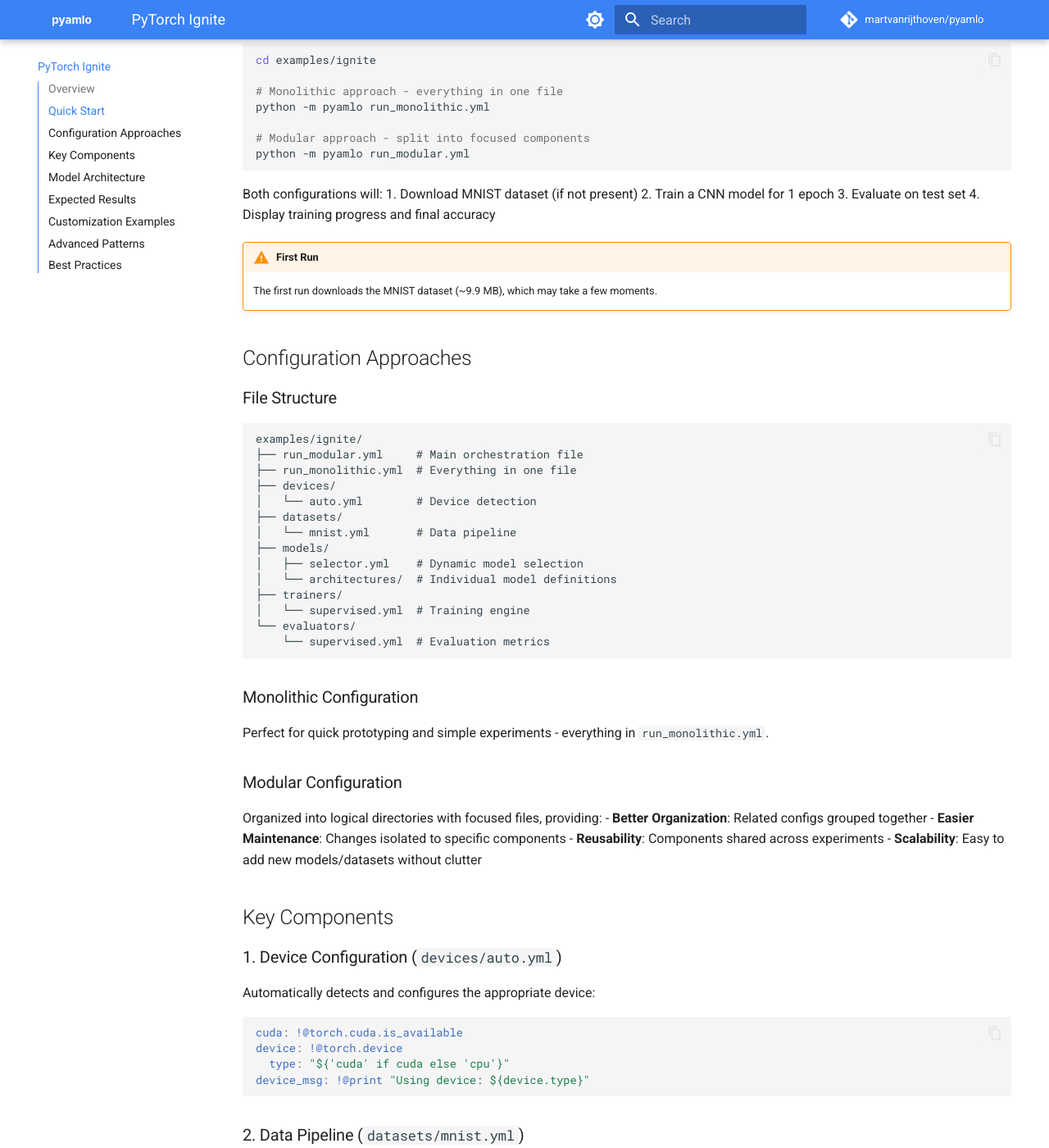
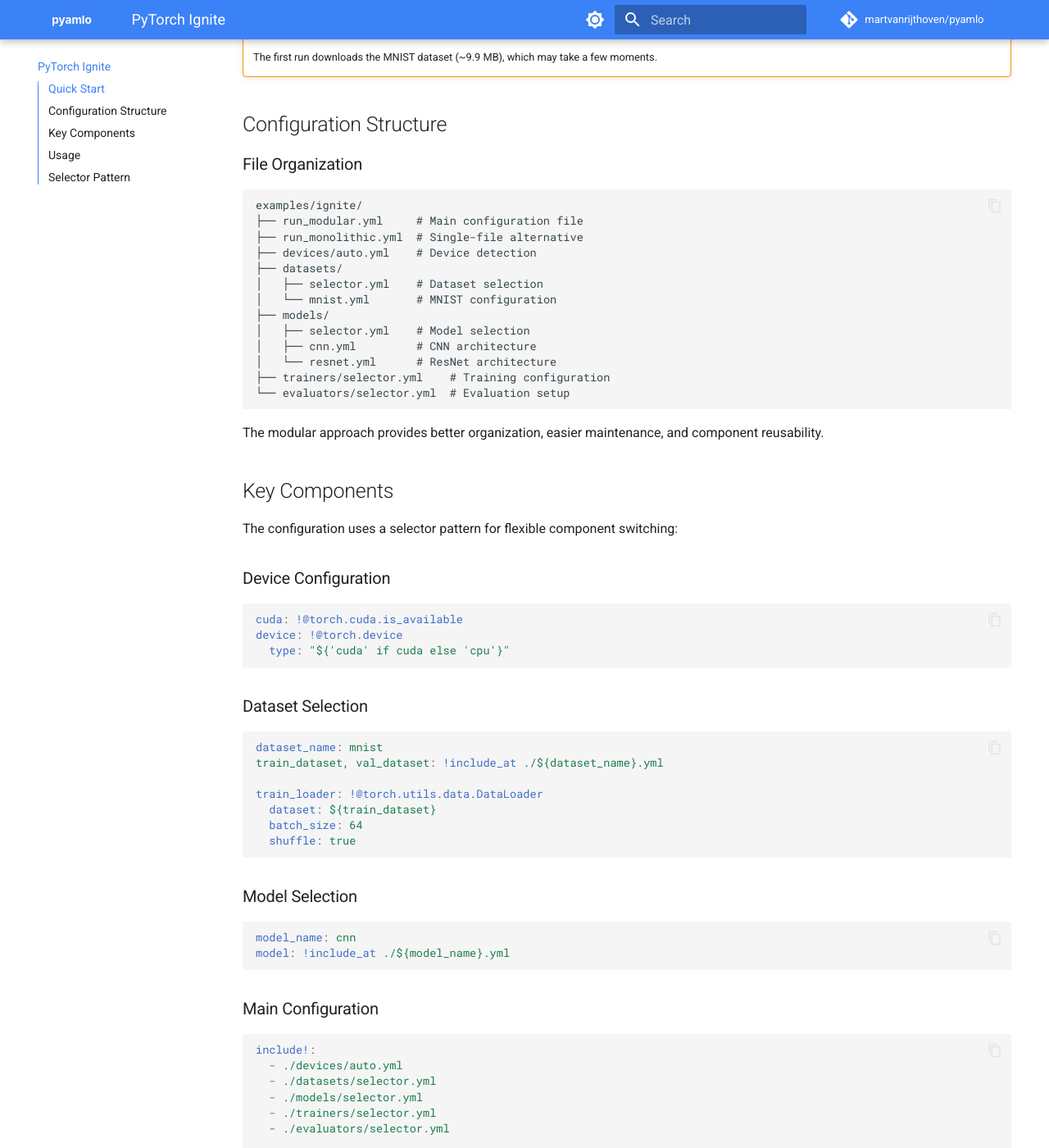
Before and after one commit to martvanrijthoven/pyamlo, an MkDocs documentation site: the page built from docs/pytorch-ignite.md, in a window 1280 px wide and 1400 px high, scrolled down 765 px. Shown: the whole window at 82% size. Built offline with MkDocs 1.6.1 and Material for MkDocs 9.7.7, drawn with Linux system fonts in a browser that asks for light colours; comment, search, counter and statistics services are not loaded; some of the changed text lies outside the part shown.

Commit message:
update docs

````diff
--- a/docs/pytorch-ignite.md
+++ b/docs/pytorch-ignite.md
@@ -1,15 +1,6 @@
 # PyTorch Ignite with PYAMLO
 
-This guide demonstrates using PyTorch Ignite with PYAMLO for MNIST digit classification, showcasing both monolithic and modular configuration approaches.
-
-## Overview
-
-The PyTorch Ignite example demonstrates how PYAMLO manages complex ML training pipelines through declarative YAML configuration, providing:
-
-- **Reproducibility**: Complete training configuration in version-controlled files
-- **Modularity**: Split complex configurations into focused, reusable components
-- **Flexibility**: Easy experimentation with different architectures and hyperparameters
-- **Clarity**: Human-readable configuration documenting the entire training process
+This guide demonstrates using PyTorch Ignite with PYAMLO for MNIST digit classification, showcasing modular ML configuration management.
 
 ## Quick Start
 
@@ -38,61 +29,42 @@
 !!! warning "First Run"
     The first run downloads the MNIST dataset (~9.9 MB), which may take a few moments.
 
-## Configuration Approaches
+## Configuration Structure
 
-### File Structure
+### File Organization
 ```
 examples/ignite/
-├── run_modular.yml     # Main orchestration file
-├── run_monolithic.yml  # Everything in one file
-├── devices/
-│   └── auto.yml        # Device detection
+├── run_modular.yml     # Main configuration file
+├── run_monolithic.yml  # Single-file alternative
+├── devices/auto.yml    # Device detection
 ├── datasets/
-│   └── mnist.yml       # Data pipeline
+│   ├── selector.yml    # Dataset selection
+│   └── mnist.yml       # MNIST configuration
 ├── models/
-│   ├── selector.yml    # Dynamic model selection
-│   └── architectures/  # Individual model definitions
-├── trainers/
-│   └── supervised.yml  # Training engine
-└── evaluators/
-    └── supervised.yml  # Evaluation metrics
+│   ├── selector.yml    # Model selection
+│   ├── cnn.yml         # CNN architecture
+│   └── resnet.yml      # ResNet architecture
+├── trainers/selector.yml    # Training configuration
+└── evaluators/selector.yml  # Evaluation setup
 ```
 
-### Monolithic Configuration
-Perfect for quick prototyping and simple experiments - everything in `run_monolithic.yml`.
-
-### Modular Configuration
-Organized into logical directories with focused files, providing:
-- **Better Organization**: Related configs grouped together
-- **Easier Maintenance**: Changes isolated to specific components
-- **Reusability**: Components shared across experiments
-- **Scalability**: Easy to add new models/datasets without clutter
+The modular approach provides better organization, easier maintenance, and component reusability.
 
 ## Key Components
 
-### 1. Device Configuration (`devices/auto.yml`)
-Automatically detects and configures the appropriate device:
+The configuration uses a selector pattern for flexible component switching:
+
+### Device Configuration
 ```yaml
 cuda: !@torch.cuda.is_available
 device: !@torch.device
   type: "${'cuda' if cuda else 'cpu'}"
-device_msg: !@print "Using device: ${device.type}"
 ```
 
-### 2. Data Pipeline (`datasets/mnist.yml`)
+### Dataset Selection
 ```yaml
-transform: !@torchvision.transforms.Compose
-  transforms:
-    - !@torchvision.transforms.ToTensor
-    - !@torchvision.transforms.Normalize
-      mean: [0.1307]
-      std: [0.3081]
-
-train_dataset: !@torchvision.datasets.MNIST
-  root: './data'
-  train: true
-  download: true
-  transform: ${transform}
+dataset_name: mnist
+train_dataset, val_dataset: !include_at ./${dataset_name}.yml
 
 train_loader: !@torch.utils.data.DataLoader
   dataset: ${train_dataset}
@@ -100,164 +72,66 @@
   shuffle: true
 ```
 
-### 3. Model Selection (`models/selector.yml`)
-Dynamically selects model architecture:
+### Model Selection
 ```yaml
-model_name: cnn  # Default model
-_model: !include ./architectures/${model_name}.yml
-model: ${_model.architecture}
-_model_device_setup: !@pyamlo.call
-  calling: ${model.to}
-  device: ${device}
+model_name: cnn
+model: !include_at ./${model_name}.yml
 ```
 
-### 4. Training Setup (`trainers/supervised.yml`)
-```yaml
-criterion: !@torch.nn.CrossEntropyLoss
-optimizer: !@torch.optim.Adam
-  params: !@pyamlo.call ${model.parameters}
-  lr: 0.001
-
-trainer: !@ignite.engine.create_supervised_trainer
-  model: ${model}
-  optimizer: ${optimizer}
-  loss_fn: ${criterion}
-  device: ${device}
-
-pbar: !@ignite.handlers.ProgressBar
-  persist: true
-
-attach_pbar: !@pyamlo.call
-  calling: ${pbar.attach}
-  engine: ${trainer}
-```
-
-### 5. Evaluation Setup (`evaluators/supervised.yml`)
-```yaml
-metrics:
-  accuracy: !@ignite.metrics.Accuracy
-  loss: !@ignite.metrics.Loss
-    loss_fn: ${criterion}
-  precision: !@ignite.metrics.Precision
-  recall: !@ignite.metrics.Recall
-
-evaluator: !@ignite.engine.create_supervised_evaluator
-  model: ${model}
-  metrics: ${metrics}
-  device: ${device}
-```
-
-### 6. Main Orchestration (`run_modular.yml`)
+### Main Configuration
 ```yaml
 include!:
   - ./devices/auto.yml
-  - ./datasets/mnist.yml
+  - ./datasets/selector.yml
   - ./models/selector.yml
-  - ./trainers/supervised.yml
-  - ./evaluators/supervised.yml
+  - ./trainers/selector.yml
+  - ./evaluators/selector.yml
 
 epochs: 1
 train_result: !@pyamlo.call
   calling: ${trainer.run}
   data: ${train_loader}
   max_epochs: ${epochs}
-
-eval_result: !@pyamlo.call
-  calling: ${evaluator.run}
-  data: ${val_loader}
-
-results_msg: !@pprint.pprint ${evaluator.state.metrics}
 ```
-## Model Architecture
-
-The CNN model consists of:
-1. **First Conv Block**: Conv2d(1→32) → ReLU → MaxPool2d
-2. **Second Conv Block**: Conv2d(32→64) → ReLU → MaxPool2d
-3. **Classifier**: Flatten → Linear(3136→128) → ReLU → Dropout(0.5) → Linear(128→10)
-
-**Input**: 28×28 grayscale images | **Output**: 10-class probability distribution
-
-## Expected Results
-
-```
-Using device: cuda
-Iteration: [938/938] 100%|████████████████████| [00:20<00:00]
-Training completed!
-Evaluation completed! {'accuracy': 0.9868, 'loss': 0.040337673950195316}
-```
-
-## Customization Examples
-
-### Training Parameters
-**Change optimizer** in `trainers/supervised.yml`:
-```yaml
-optimizer: !@torch.optim.SGD
-  params: !@pyamlo.call ${model.parameters}
-  lr: 0.01
-  momentum: 0.9
-```
-
-**Change training duration** in `run_modular.yml`:
-```yaml
-epochs: 5
-```
-
-### Device Selection
-**Force specific device** in `devices/auto.yml`:
-```yaml
-device: !@torch.device
-  type: "cpu"  # or "cuda" or "mps"
-```
-
-### Additional Metrics
-**Extend evaluator** in `evaluators/supervised.yml`:
-```yaml
-metrics:
-  accuracy: !@ignite.metrics.Accuracy
-  loss: !@ignite.metrics.Loss
-    loss_fn: ${criterion}
-  f1: !@ignite.metrics.Fbeta
-    beta: 1
-```
+## Usage
 
 ### Command Line Overrides
 ```bash
-python -m pyamlo run_modular.yml pyamlo.lr=0.01 pyamlo.epochs=5
-python -m pyamlo run_modular.yml 'pyamlo.model_name=resnet'
+# Change learning rate
+python -m pyamlo run_modular.yml pyamlo.lr=0.01
+
+# Change model
+python -m pyamlo run_modular.yml pyamlo.model_name=resnet
+
+# Multiple overrides
+python -m pyamlo run_modular.yml pyamlo.lr=0.01 pyamlo.epochs=5 pyamlo.model_name=resnet
 ```
 
-## Advanced Patterns
+## Selector Pattern
 
-### Dynamic Model Selection
-Switch between models using CLI overrides:
-```bash
-# Use default CNN model
-python -m pyamlo run_modular.yml
+The modular configuration uses a selector pattern for maximum flexibility:
 
-# Switch to ResNet model
-python -m pyamlo run_modular.yml 'pyamlo.model_name=resnet'
+```yaml
+# In any selector.yml file
+component_name: default_option
+component: !include_at ./${component_name}.yml
 ```
 
-### Environment-Specific Configuration
+This pattern enables:
+- **Runtime selection**: Change components via CLI overrides
+- **Easy extensibility**: Add new components by creating new files
+- **Clean organization**: Keep related configurations together
+
+### Advanced Usage
+
+**Environment variables:**
 ```yaml
 learning_rate: !env {var: LEARNING_RATE, default: 0.001}
-batch_size: !env {var: BATCH_SIZE, default: 64}
-num_epochs: !env {var: NUM_EPOCHS, default: 1}
+model_name: !env {var: MODEL_NAME, default: "cnn"}
 ```
 
-### Conditional Configuration
+**Conditional configuration:**
 ```yaml
 is_cuda_available: !@torch.cuda.is_available
-device_type: "${'cuda' if is_cuda_available else 'cpu'}"
 batch_size: "${128 if is_cuda_available else 32}"
 ```
-
-## Best Practices
-
-1. **Start Simple**: Begin with monolithic configuration to understand the flow
-2. **Split Gradually**: Move to modular configuration as complexity grows
-3. **Name Meaningfully**: Use descriptive names for configuration keys
-4. **Version Control**: Keep configurations alongside code
-5. **Test Configurations**: Validate before long training runs
-
-This example demonstrates PYAMLO's power for ML configuration management, scaling from simple prototypes to complex pipelines while maintaining readability and maintainability.
````
